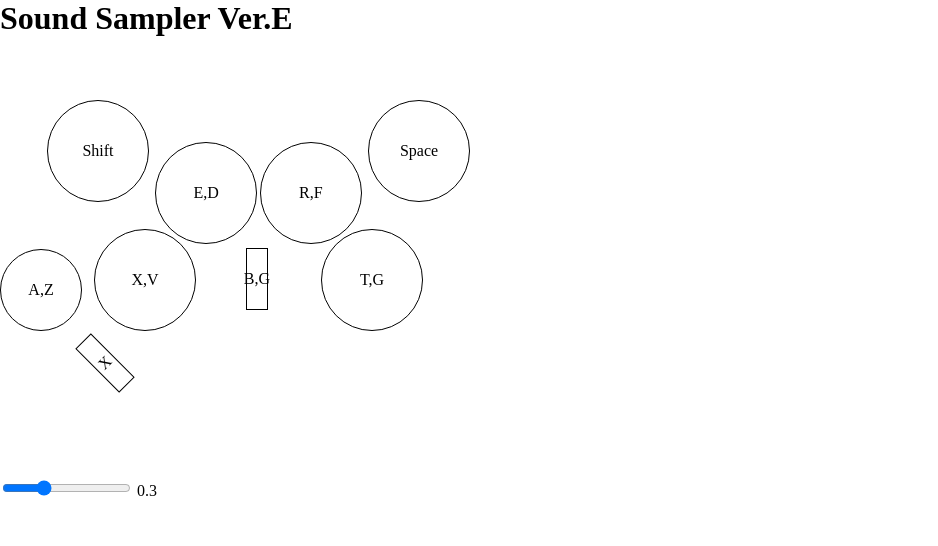
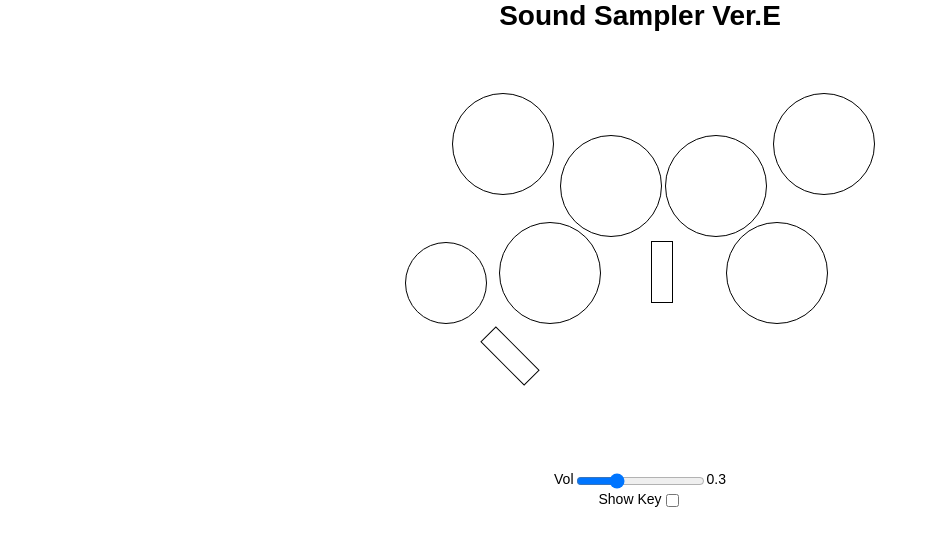
Before and after one commit to hobayashi/KeyDrummer, a website: page SoundSamplerVerE-win32-x64/resources/app/index.html in a window 1280 px wide. Shown: the whole page, without its empty margins (0-938 px from the left). Drawn offline with Linux system fonts and the light colour scheme.

Commit message:
add key-assign checkbox. add font-family.

```diff
--- a/SoundSamplerVerE-win32-x64/resources/app/Contents/app.css
+++ b/SoundSamplerVerE-win32-x64/resources/app/Contents/app.css
@@ -4,11 +4,27 @@ html {
 }
 
 body {
+	font-family: "ヒラギノ角ゴ Pro W3","Hiragino Kaku Gothic Pro","メイリオ",Meiryo,"Yu Gothic","游ゴシック",YuGothic,"游ゴシック体",Osaka,"ＭＳ Ｐゴシック","MS PGothic",sans-serif;
+	font-size: 14px;
     overflow-x: hidden;
     overflow-y: hidden;
     height: 100%;
     width: 100%;
     margin: 0px;
+}
+
+h1 {
+	text-align: center;
+}
+
+.app-hidden {
+	display: none;
+}
+
+.container, .controller {
+	display: flex;
+	justify-content: center;
+	align-content: center;
 }
 
 .drum {
--- a/SoundSamplerVerE-win32-x64/resources/app/Scripts/lib.js
+++ b/SoundSamplerVerE-win32-x64/resources/app/Scripts/lib.js
@@ -108,6 +108,8 @@ var Lib;
                 }
             }).on("input", ".volume-slider", function (event) {
                 $(".volume-value").html($(event.currentTarget).val().toString());
+            }).on("click", "#checkbox-show-key", function (event) {
+                $(".label-asign").toggleClass("app-hidden");
             });
         };
         return AudioInitializer;
--- a/SoundSamplerVerE-win32-x64/resources/app/Scripts/lib.ts
+++ b/SoundSamplerVerE-win32-x64/resources/app/Scripts/lib.ts
@@ -108,7 +108,9 @@ namespace Lib {
 				}
 			}).on("input", ".volume-slider", event => {
 				$(".volume-value").html($(event.currentTarget).val().toString());
-			});
+			}).on("click", "#checkbox-show-key", event => {
+				$(".label-asign").toggleClass("app-hidden");
+			})
 		}
 	}
 }
--- a/SoundSamplerVerE-win32-x64/resources/app/index.html
+++ b/SoundSamplerVerE-win32-x64/resources/app/index.html
@@ -11,21 +11,49 @@
 	<!-- We are using node <script>document.write(process.versions.node)</script>,
   Chrome <script>document.write(process.versions.chrome)</script>,
   and Electron <script>document.write(process.versions.electron)</script>. -->
-	<div class="drum">
-		<div class="drum-part-common drum-part-high-tom">E,D</div>
-		<div class="drum-part-common drum-part-middle-tom">R,F</div>
-		<div class="drum-part-common drum-part-low-tom">T,G</div>
-		<div class="drum-part-common drum-part-snare">X,V</div>
-		<div class="drum-part-common drum-part-crash">Space</div>
-		<div class="drum-part-common drum-part-china">Shift</div>
-		<div class="drum-part-small drum-part-highhat">A,Z</div>
-		<div class="drum-part-foot drum-part-left-pedal">X</div>
-		<div class="drum-part-foot drum-part-right-pedal">B,G</div>
+	<div class="container">
+		<div class="drum">
+			<div class="drum-part-common drum-part-high-tom">
+				<span class="label-asign app-hidden">E,D</span>
+			</div>
+			<div class="drum-part-common drum-part-middle-tom">
+				<span class="label-asign app-hidden">R,F</span>
+			</div>
+			<div class="drum-part-common drum-part-low-tom">
+				<span class="label-asign app-hidden">T,G</span>
+			</div>
+			<div class="drum-part-common drum-part-snare">
+				<span class="label-asign app-hidden">X,V</span>
+			</div>
+			<div class="drum-part-common drum-part-crash">
+				<span class="label-asign app-hidden">Space</span>
+			</div>
+			<div class="drum-part-common drum-part-china">
+				<span class="label-asign app-hidden">Shift</span>
+			</div>
+			<div class="drum-part-small drum-part-highhat">
+				<span class="label-asign app-hidden">A,Z</span>
+			</div>
+			<div class="drum-part-foot drum-part-left-pedal">
+				<span class="label-asign app-hidden">X</span>
+			</div>
+			<div class="drum-part-foot drum-part-right-pedal">
+				<span class="label-asign app-hidden">B,G</span>
+			</div>
+		</div>
 	</div>
-	<input class="volume-slider" type="range" min="0" max="1" step="0.1" value="0.3">
-	<span class="volume-value">0.3</span>
+	<div class="controller">
+		<label>Vol</label>
+		<input class="volume-slider" type="range" min="0" max="1" step="0.1" value="0.3">
+		<span class="volume-value">0.3</span>
+	</div>
+	<div class="controller">
+		<label>Show Key</label>
+		<input type="checkbox" id="checkbox-show-key">
+	</div>
 	<script src="Scripts/jquery-3.2.1.js"></script>
 	<script src="Scripts/lib.js"></script>
 	<script src="Scripts/app.js"></script>
 </body>
+
 </html>
--- a/src/Contents/app.css
+++ b/src/Contents/app.css
@@ -4,11 +4,27 @@ html {
 }
 
 body {
+	font-family: "ヒラギノ角ゴ Pro W3","Hiragino Kaku Gothic Pro","メイリオ",Meiryo,"Yu Gothic","游ゴシック",YuGothic,"游ゴシック体",Osaka,"ＭＳ Ｐゴシック","MS PGothic",sans-serif;
+	font-size: 14px;
     overflow-x: hidden;
     overflow-y: hidden;
     height: 100%;
     width: 100%;
     margin: 0px;
+}
+
+h1 {
+	text-align: center;
+}
+
+.app-hidden {
+	display: none;
+}
+
+.container, .controller {
+	display: flex;
+	justify-content: center;
+	align-content: center;
 }
 
 .drum {
--- a/src/Scripts/lib.js
+++ b/src/Scripts/lib.js
@@ -108,6 +108,8 @@ var Lib;
                 }
             }).on("input", ".volume-slider", function (event) {
                 $(".volume-value").html($(event.currentTarget).val().toString());
+            }).on("click", "#checkbox-show-key", function (event) {
+                $(".label-asign").toggleClass("app-hidden");
             });
         };
         return AudioInitializer;
--- a/src/Scripts/lib.ts
+++ b/src/Scripts/lib.ts
@@ -108,7 +108,9 @@ namespace Lib {
 				}
 			}).on("input", ".volume-slider", event => {
 				$(".volume-value").html($(event.currentTarget).val().toString());
-			});
+			}).on("click", "#checkbox-show-key", event => {
+				$(".label-asign").toggleClass("app-hidden");
+			})
 		}
 	}
 }
```
Also changed, not shown: src/index.html (+40 -12 lines), 2 other files.
